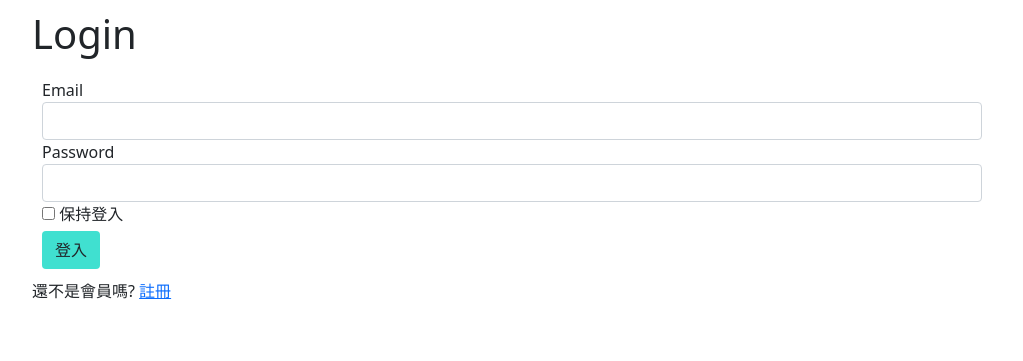
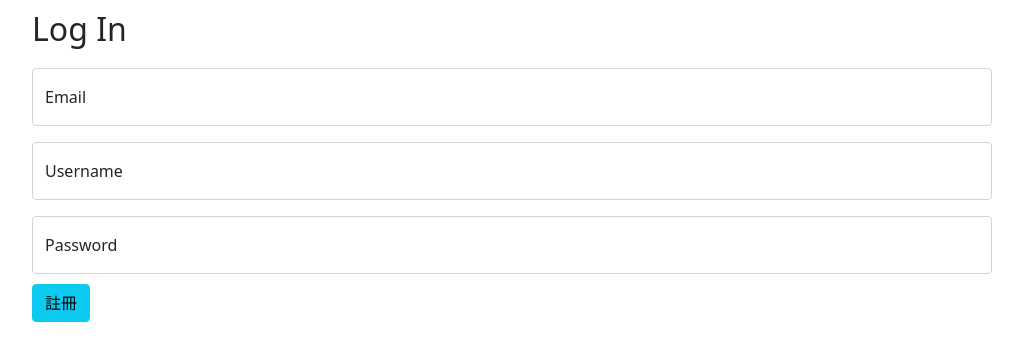
Before and after one commit to weijay0804/Flask-Imovies-V2, a Flask app: page /auth/login in a window 1280 px wide. Shown: the part 56-417 px from the top of the page, without its empty margins (128-1151 px from the left). Run offline with Flask 2, Linux system fonts and the light colour scheme; some libraries are stand-ins or nearby versions.

Commit message:
新增註冊使用者頁面

```diff
--- a/app/auth/views.py
+++ b/app/auth/views.py
@@ -6,7 +6,7 @@
 
 
 
-from flask import render_template, redirect, request, url_for, flash
+from flask import render_template, redirect, request, url_for, flash,jsonify
 from flask_login import login_user, logout_user, login_required, current_user
 from .forms import LoginForm, RegistrationForm, ChangePasswordForm
 
@@ -15,6 +15,20 @@ from .forms import LoginForm, RegistrationForm, ChangePasswordForm
 from . import auth
 from .. import db
 from ..models import User
+
+
+@auth.route('/login2', methods = ['GET', "POST"])
+def login2():
+    if request.method == 'POST':
+        email = request.json.get('email', None)
+        password = request.json.get('password', None)
+
+        if email == 'minj8343@gmail.com':
+            return jsonify({'message' : '成功'})
+
+        return jsonify({'message' : '失敗'})
+
+    return render_template('auth/login.html')
 
 
 @auth.route('/login', methods = ['GET', 'POST'])
--- a/app/static/css/login.css
+++ b/app/static/css/login.css
@@ -10,9 +10,9 @@
 
 .page-header {
     margin-top: 10px;
+    margin-bottom: 20px;
 }
 
-#button {
-    background-color: 	#40E0D0;
-    margin-top: 5px;
+.rbtn {
+    margin-top: 10px;
 }
--- /dev/null
+++ b/app/static/js/singin.js
@@ -0,0 +1,34 @@
+var singUpBtn = document.querySelector('#singUp')
+
+
+singUpBtn.addEventListener('click', signUpcheck, false)
+
+
+
+
+function signUpcheck() {
+    var emailStr = document.querySelector('#email').value
+    var passwordStr = document.querySelector('#password').value
+    var usernameStr = document.querySelector('#username').value
+    var account = {}
+    account.email = emailStr
+    account.password = passwordStr
+    account.username = usernameStr
+    var xhr = new XMLHttpRequest()
+    xhr.open('post', '/api/v1/users/', true)
+    xhr.setRequestHeader('Content-type', 'application/json')
+    var data = JSON.stringify(account)
+    xhr.send(data)
+    xhr.onload = function() {
+        var callbackData = JSON.parse(xhr.responseText)
+        var str = callbackData.message
+        if (str == '成功') {
+            alert('註冊成功')
+            history.back()
+        }
+        else {
+            alert('註冊失敗')
+        }
+    }
+
+}
--- a/app/templates/auth/login.html
+++ b/app/templates/auth/login.html
@@ -12,12 +12,40 @@
 
 {% block content %}
         <div class="page-header">
-            <h1>Login</h1>
+            <h2> Log In</h2>
         </div>
-        <div class="form_content">
-            {{ wtf.quick_form(form) }}
-        </div>
-        <p>還不是會員嗎?
-            <a href="{{ url_for('auth.registration') }}">註冊</a>
-        </p>
+        <form action="form.html">
+            <!-- <label for="email">輸入email</label>
+            <input type="email" name="email" class="email" placeholder="請輸入信箱"><br>
+
+            <label for="username">使用者名稱</label>
+            <input type="text" name="username" class="username" placeholder="輸入使用者名稱"><br>
+
+            <label for="password">輸入密碼</label>
+            <input type="password" name="password" class="password" placeholder="請輸入密碼"><br>
+            <div id="btn">
+                <input type="button" value="註冊" class="singUp">
+                <input type="button" value="登入" class="logIn">
+            </div> -->
+            <div class="form-floating mb-3">
+                <input type="email" class="form-control" id="email" placeholder="請輸入信箱">
+                <label for="floatingInput">Email</label>
+            </div>
+            <div class="form-floating mb-3">
+                <input type="username" class="form-control" id="username" placeholder="輸入使用者名稱">
+                <label for="floatingInput">Username</label>
+            </div>
+            <div class="form-floating">
+                <input type="password" class="form-control" id="password" placeholder="請輸入密碼">
+                <label for="floatingPassword">Password</label>
+            </div>
+            <div class="rbtn">
+                <button type="button" class="btn btn-info" id="singUp">註冊</button>
+            </div>
+        </form>
+
 {% endblock content %}
+
+{% block scripts %}
+    <script src="{{ url_for('static', filename = 'js/singin.js') }}"></script>
+{% endblock scripts %}
--- a/app/templates/hot_movies.html
+++ b/app/templates/hot_movies.html
@@ -8,7 +8,6 @@
     <div class="page-header">
         <h2> Trend Movies</h2>
     </div>
-    <divc class="page-content">
 {% endblock page_header %}
 
 
--- a/app/templates/top_movies.html
+++ b/app/templates/top_movies.html
@@ -8,7 +8,6 @@
     <div class="page-header">
         <h2> Top 250 Movies</h2>
     </div>
-    <divc class="page-content">
 {% endblock page_header %}
 
 
```
